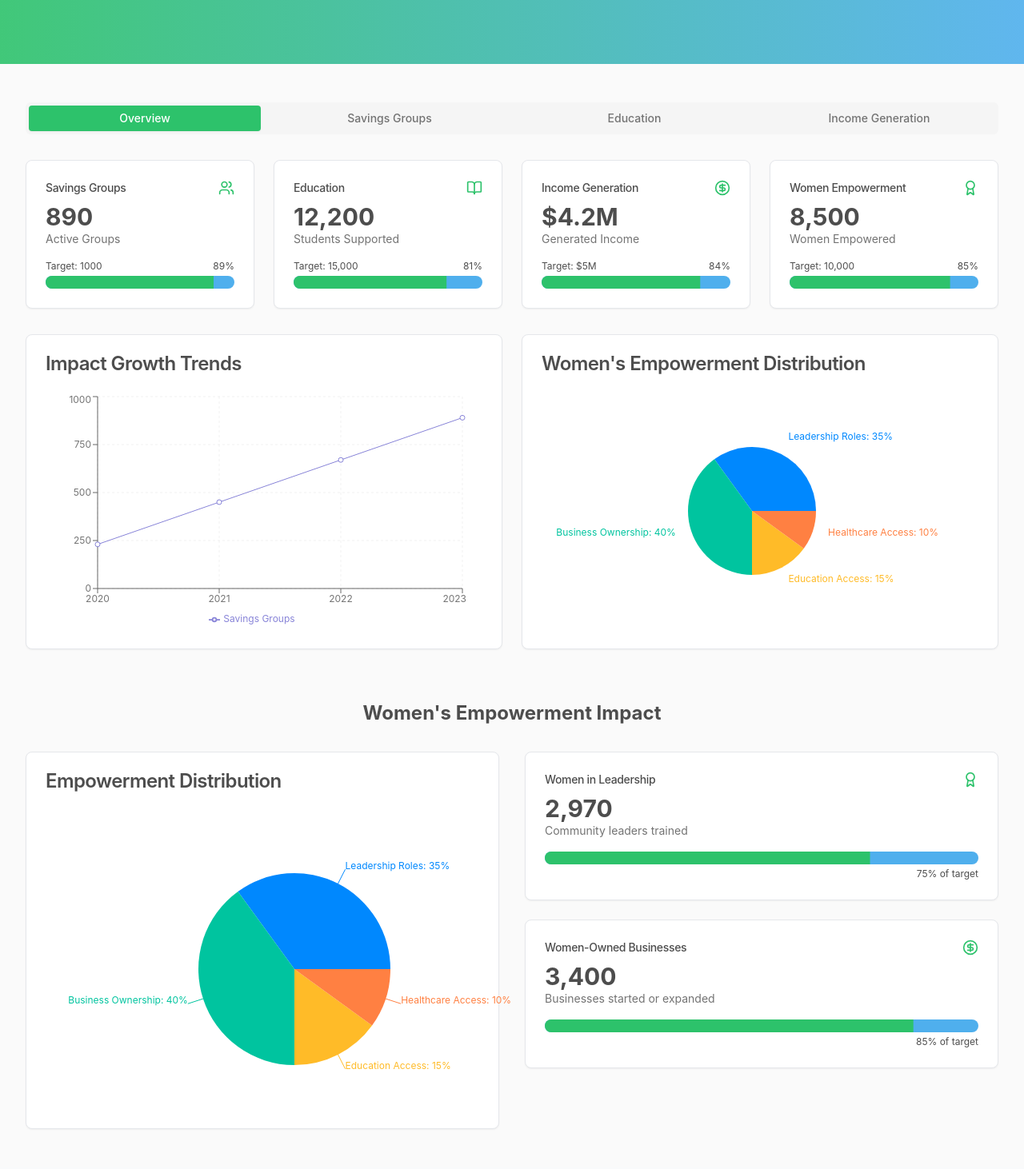
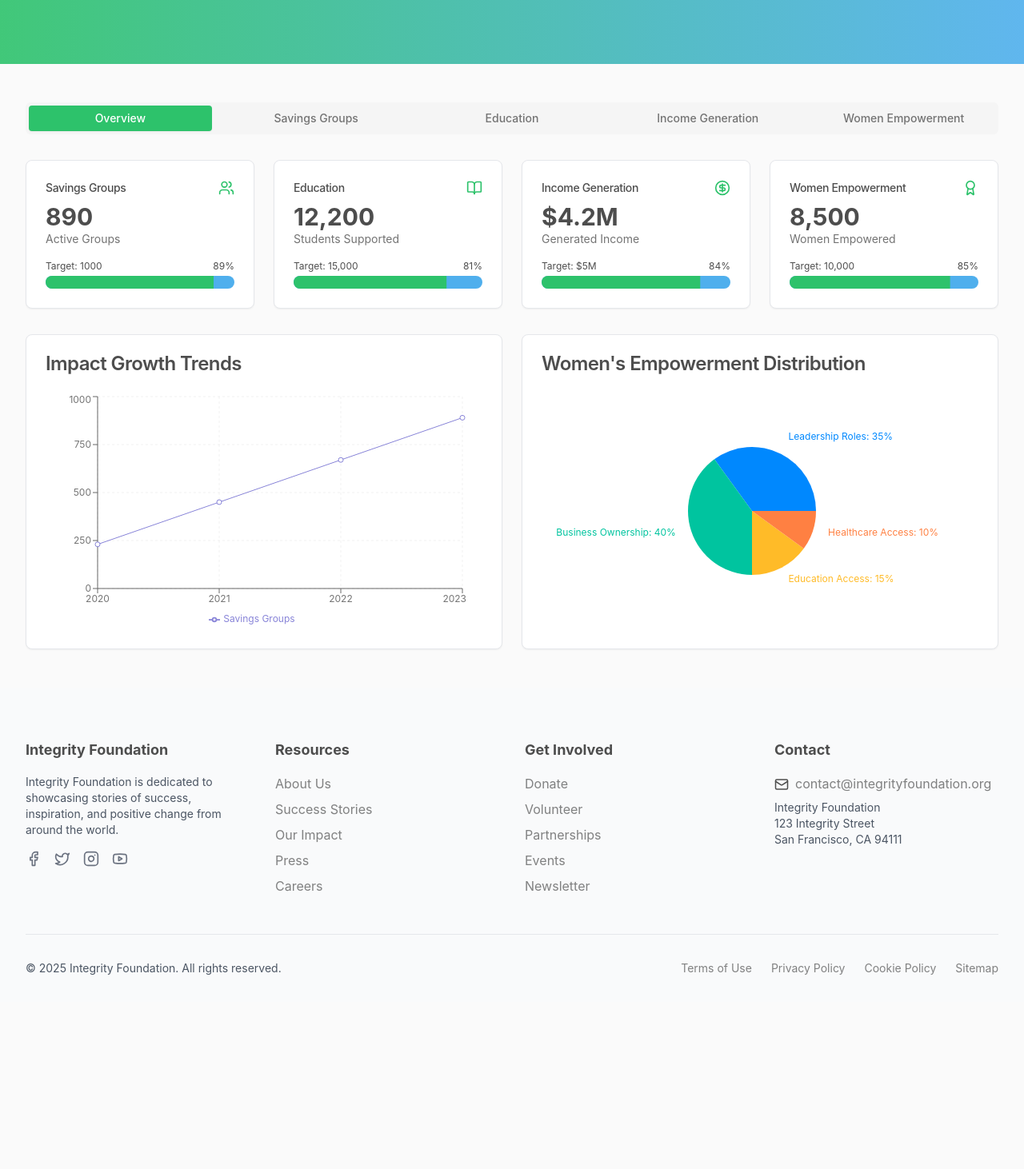
Before and after one commit to SAmdaniel0070/integrity-tales-network, a React (Vite) app: page /impact in a window 1280 px wide. Shown: the part 308-1770 px from the top of the page at 80% size. After the commit the page ends 1561 px from the top, so only its background shows below. Built offline with nearby package versions, Linux system fonts and the light colour scheme.

Commit message:
Fix: Women empowerment impact charts
Fixes the charts on the women empowerment impact section.

```diff
--- a/src/pages/Impact.tsx
+++ b/src/pages/Impact.tsx
@@ -79,11 +79,12 @@ const Impact = () => {
 
         <section className="container py-12">
           <Tabs defaultValue="overview" className="w-full">
-            <TabsList className="grid grid-cols-2 md:grid-cols-4 gap-4 mb-8">
+            <TabsList className="grid grid-cols-1 md:grid-cols-5 gap-4 mb-8">
               <TabsTrigger value="overview" className="data-[state=active]:bg-primary data-[state=active]:text-white">Overview</TabsTrigger>
               <TabsTrigger value="savings" className="data-[state=active]:bg-primary data-[state=active]:text-white">Savings Groups</TabsTrigger>
               <TabsTrigger value="education" className="data-[state=active]:bg-primary data-[state=active]:text-white">Education</TabsTrigger>
               <TabsTrigger value="income" className="data-[state=active]:bg-primary data-[state=active]:text-white">Income Generation</TabsTrigger>
+              <TabsTrigger value="empowerment" className="data-[state=active]:bg-primary data-[state=active]:text-white">Women Empowerment</TabsTrigger>
             </TabsList>
 
             {/* Overview Tab Content */}
@@ -372,39 +373,10 @@ const Impact = () => {
                 </CardContent>
               </Card>
             </TabsContent>
-          </Tabs>
 
-          <div className="mt-16">
-            <h2 className="text-2xl font-bold mb-8 text-center">Women's Empowerment Impact</h2>
+            {/* Women's Empowerment Tab Content */}
+            <TabsContent value="empowerment" className="space-y-8">
               <div className="grid grid-cols-1 md:grid-cols-2 gap-8">
-              <Card>
-                <CardHeader>
-                  <CardTitle>Empowerment Distribution</CardTitle>
-                </CardHeader>
-                <CardContent className="pt-6">
-                  <div className="h-[350px]">
-                    <ChartContainer config={{}} className="h-full">
-                      <PieChart margin={{ top: 20, right: 20, bottom: 20, left: 20 }}>
-                        <Pie
-                          data={empowermentData}
-                          cx="50%"
-                          cy="50%"
-                          labelLine={true}
-                          outerRadius={120}
-                          fill="#8884d8"
-                          dataKey="value"
-                          label={({name, percent}) => `${name}: ${(percent * 100).toFixed(0)}%`}
-                        >
-                          {empowermentData.map((entry, index) => (
-                            <Cell key={`cell-${index}`} fill={COLORS[index % COLORS.length]} />
-                          ))}
-                        </Pie>
-                        <ChartTooltip content={<ChartTooltipContent />} />
-                      </PieChart>
-                    </ChartContainer>
-                  </div>
-                </CardContent>
-              </Card>
                 <div className="space-y-6">
                   <Card>
                     <CardHeader className="flex flex-row items-center justify-between space-y-0 pb-2">
@@ -435,8 +407,67 @@ const Impact = () => {
                     </CardContent>
                   </Card>
                 </div>
+
+                <Card>
+                  <CardHeader>
+                    <CardTitle>Empowerment Distribution</CardTitle>
+                  </CardHeader>
+                  <CardContent className="h-[400px]">
+                    <ChartContainer config={{}} className="h-full">
+                      <PieChart margin={{ top: 20, right: 20, bottom: 20, left: 20 }}>
+                        <Pie
+                          data={empowermentData}
+                          cx="50%"
+                          cy="50%"
+                          labelLine={true}
+                          outerRadius={120}
+                          fill="#8884d8"
+                          dataKey="value"
+                          label={({name, percent}) => `${name}: ${(percent * 100).toFixed(0)}%`}
+                        >
+                          {empowermentData.map((entry, index) => (
+                            <Cell key={`cell-${index}`} fill={COLORS[index % COLORS.length]} />
+                          ))}
+                        </Pie>
+                        <ChartTooltip content={<ChartTooltipContent />} />
+                      </PieChart>
+                    </ChartContainer>
+                  </CardContent>
+                </Card>
+              </div>
+
+              <Card>
+                <CardHeader>
+                  <CardTitle>Women's Empowerment Initiatives</CardTitle>
+                </CardHeader>
+                <CardContent className="pt-6 px-6">
+                  <div className="grid grid-cols-1 md:grid-cols-3 gap-6">
+                    <div className="flex flex-col items-center text-center p-4 border border-border/30 rounded-lg">
+                      <div className="w-12 h-12 rounded-full bg-primary/10 flex items-center justify-center mb-3">
+                        <Award className="h-6 w-6 text-primary" />
+                      </div>
+                      <h3 className="font-medium mb-1">Leadership Training</h3>
+                      <p className="text-sm text-muted-foreground">Equipping 3,000+ women with leadership skills</p>
+                    </div>
+                    <div className="flex flex-col items-center text-center p-4 border border-border/30 rounded-lg">
+                      <div className="w-12 h-12 rounded-full bg-primary/10 flex items-center justify-center mb-3">
+                        <CircleDollarSign className="h-6 w-6 text-primary" />
+                      </div>
+                      <h3 className="font-medium mb-1">Business Grants</h3>
+                      <p className="text-sm text-muted-foreground">$2.1M distributed to women entrepreneurs</p>
+                    </div>
+                    <div className="flex flex-col items-center text-center p-4 border border-border/30 rounded-lg">
+                      <div className="w-12 h-12 rounded-full bg-primary/10 flex items-center justify-center mb-3">
+                        <BookOpen className="h-6 w-6 text-primary" />
+                      </div>
+                      <h3 className="font-medium mb-1">Educational Scholarships</h3>
+                      <p className="text-sm text-muted-foreground">1,500 scholarships provided for girls and women</p>
                     </div>
                   </div>
+                </CardContent>
+              </Card>
+            </TabsContent>
+          </Tabs>
         </section>
       </main>
 
```
Lines whose indentation alone changed are shown as unchanged.
